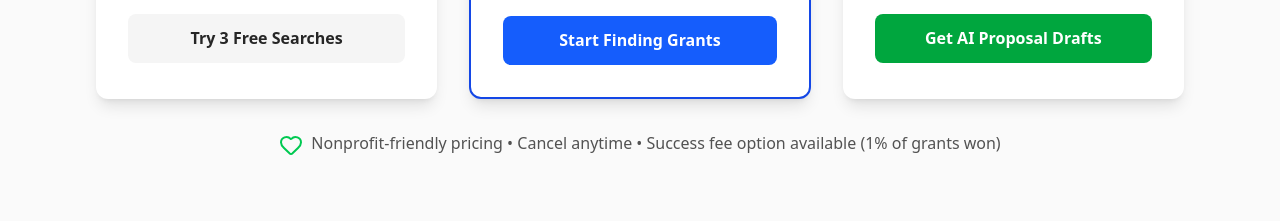
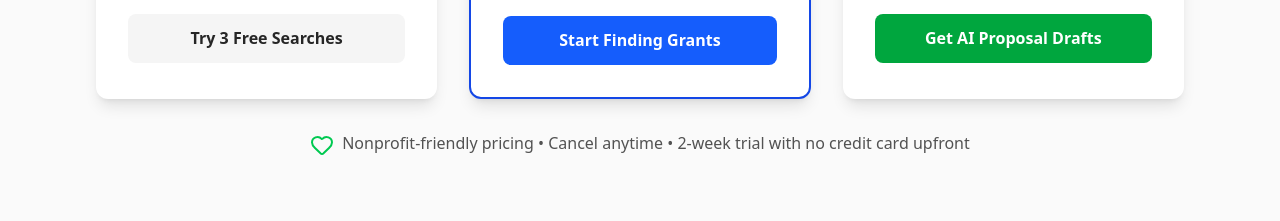
Before and after one commit to uluhonolulu/engrant-web, a Gatsby site: page /ngo-search in a window 1280 px wide. Shown: the part 4020-4241 px from the top of the page. Built offline with nearby package versions, Linux system fonts and the light colour scheme; Gatsby itself is replaced by a stand-in of ours.

Commit message:
Updated pricing information in the NGO search component to reflect a new 2-week trial offer with no upfront credit card requirement.

```diff
--- a/src/components/ngo-search/Pricing.js
+++ b/src/components/ngo-search/Pricing.js
@@ -133,7 +133,7 @@ const Pricing = () => {
         <div className="text-center mt-8">
           <p className="text-neutral-600">
             <Heart className="text-green-500 mr-2 inline" />
-            Nonprofit-friendly pricing • Cancel anytime • Success fee option available (1% of grants won)
+            Nonprofit-friendly pricing • Cancel anytime • 2-week trial with no credit card upfront
           </p>
         </div>
       </div>
```
